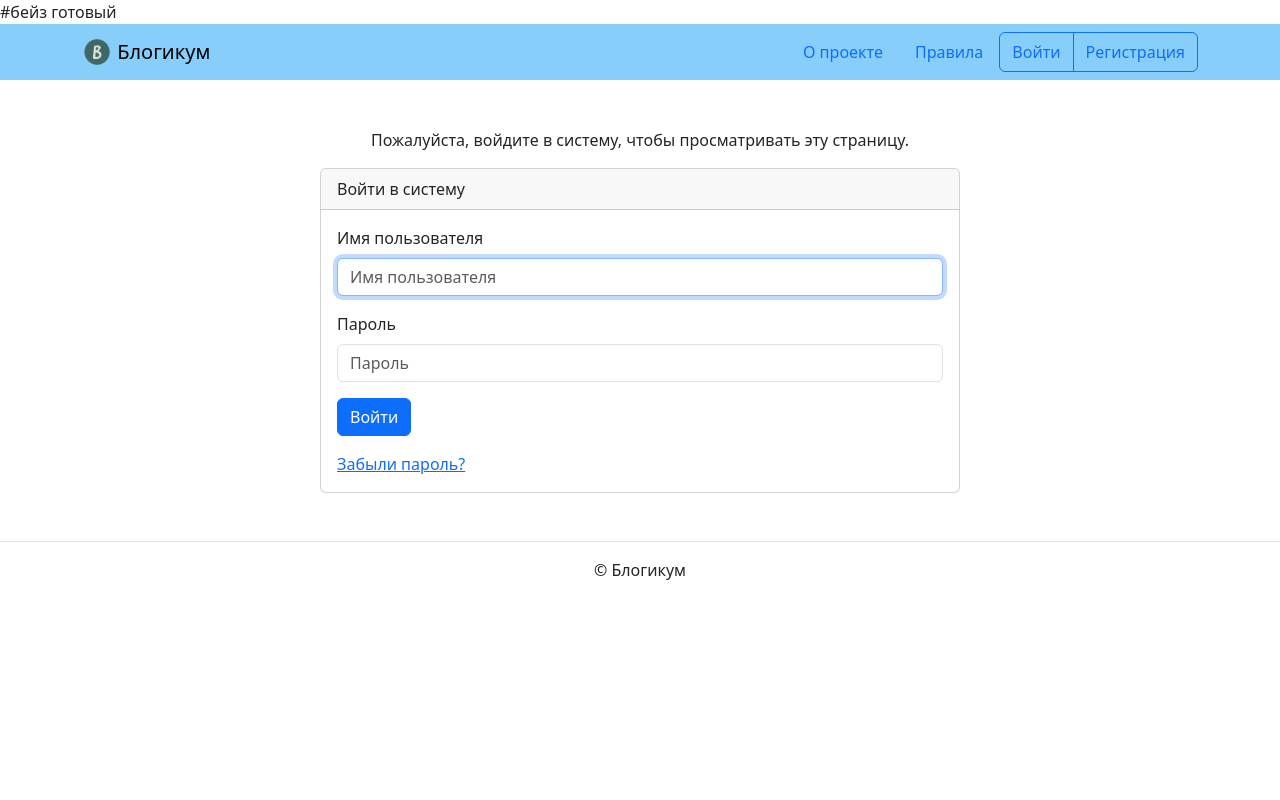
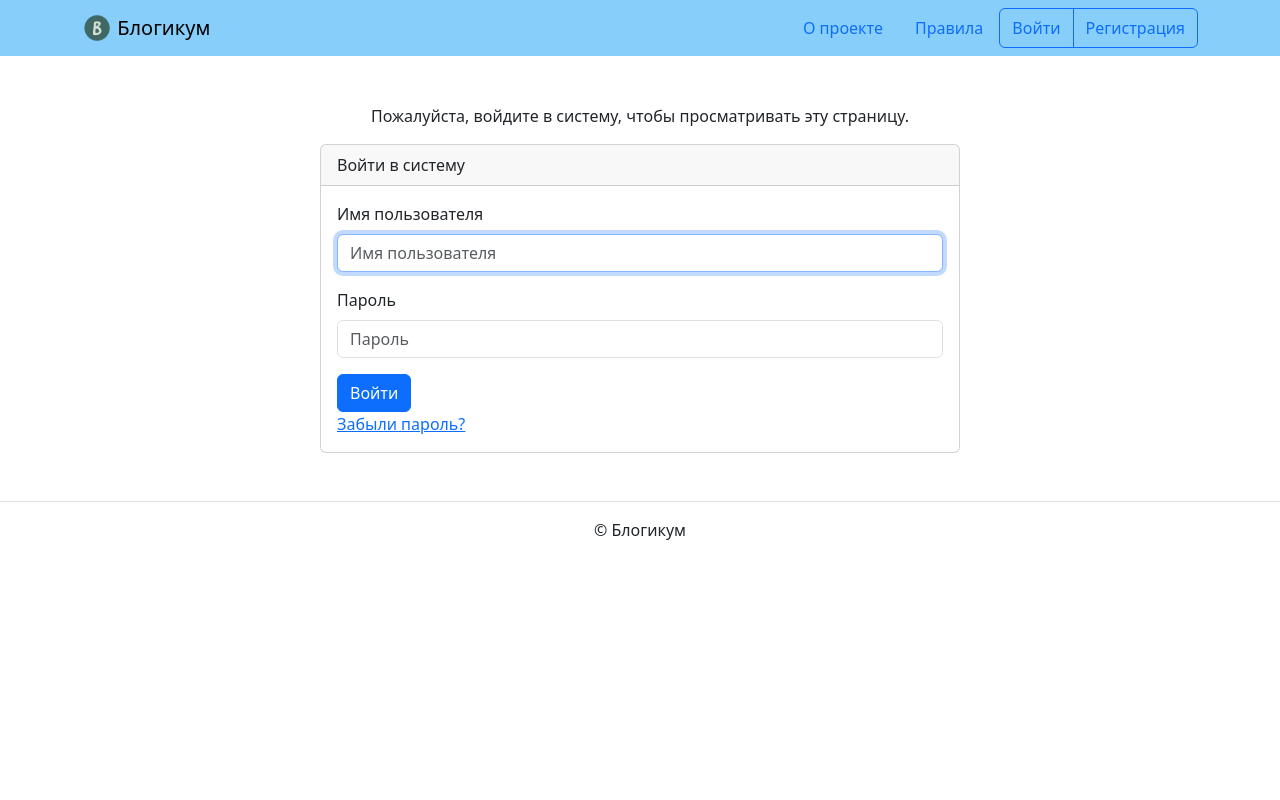
Before and after one commit to 18-almaz/django_sprint4, a Django app: page /auth/login/?next=/posts/1/edit_comment/1/ in a window 1280 px wide. Run offline with Django 3.2, Linux system fonts and the light colour scheme; parts of the project's set-up code (start-up, migrations or seed data) failed here and were passed over; some libraries are stand-ins or nearby versions.

Commit message:
Update base.html

```diff
--- a/blogicum/templates/base.html
+++ b/blogicum/templates/base.html
@@ -1,4 +1,3 @@
-#бейз готовый
 {% load static %}
 {% load django_bootstrap5 %}
 <!DOCTYPE html>
```
